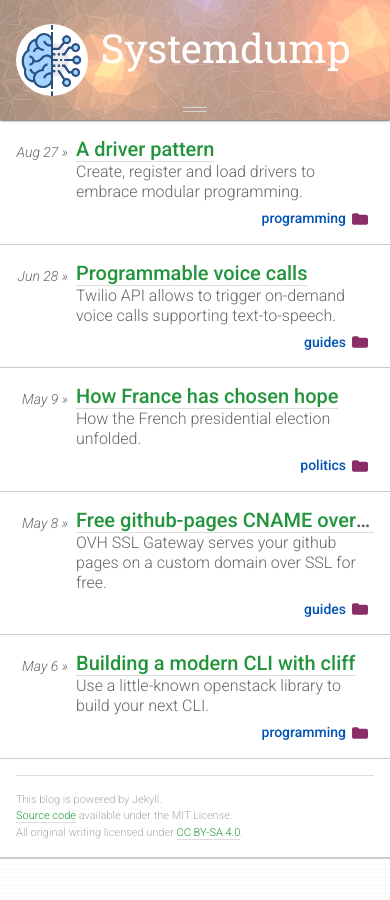
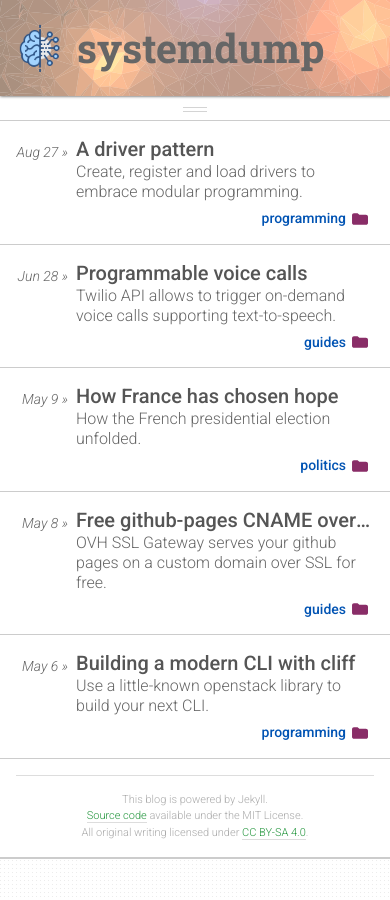
Before and after one commit to xlucas/xlucas.github.io, a Jekyll site: the page built from index.html, in a window 390 px wide. Built offline with Jekyll 4.4.1, drawn with Linux system fonts in a browser that asks for light colours; the list of posts is cut into pages by our own code.

Commit message:
Perfect mobile display
Signed-off-by: Xavier Lucas <xavier.lucas.2@gmail.com>

```diff
--- a/_config.yml
+++ b/_config.yml
@@ -2,9 +2,9 @@
 # Theme Customization #
 #######################
 
-title: Systemdump
+title: systemdump
 author: Xavier Lucas
-description: My thoughts, technical insights and experimentations.
+description: My thoughts, technical insights and experimentations
 url: https://blog.systemdump.org
 repo: https://github.com/xlucas/xlucas.github.io
 
@@ -35,16 +35,10 @@ nav_menu:
 
 projects:
   - title: SVFS
-    teaser: A Virtual File System for Openstack Swift.
+    teaser: A Virtual File System for Openstack Swift
     url: https://github.com/ovh/svfs
     role: Creator
     category: Object Storage
-
-
-#######
-# SEO #
-#######
-
 
 #################
 # Site Settings #
@@ -55,8 +49,6 @@ exclude:
   - Gemfile
   - Gemfile.lock
   - LICENSE
-  - README.md
-  - TODO.md
 
 permalink: /:collection/:path
 
--- a/_layouts/default.html
+++ b/_layouts/default.html
@@ -25,7 +25,7 @@
     <title>{{ title }}</title>
     <meta name="author"       content="{{ site.author }}" />
     <meta name="description"  content="{{ teaser }}" />
-    <link rel="shortcut icon" href="{{ site.baseurl }}/images/favicon.ico" />
+    <link rel="shortcut icon" href="favicon.ico" />
     {% feed_meta %}
     <link rel="stylesheet"    href="{{ site.baseurl }}/style.css">
     <link rel="stylesheet"    href="https://fonts.googleapis.com/css?family=Roboto+Slab:300,400,700|Roboto:500,500i,300,300i|Roboto+Mono">
--- a/style.scss
+++ b/style.scss
@@ -86,13 +86,13 @@
 
 .nameplate__avatar {
   border-radius: 50%;
-  background-color: #fff;
+  background-color: transparent;
   @include bgicon($image: url("{{ site.baseurl }}{{ site.avatar }}"), $size: 100%);
 
   @include mobile-only {
     float: left;
-    width: 4.5rem;
-    height: 4.5rem;
+    width: 3rem;
+    height: 3rem;
     margin-left: 1rem;
     margin-right: 0.8rem;
   }
@@ -105,6 +105,9 @@
 
   @include mobile-only {
     font-size: 2.5rem;
+	color: #666666;
+	font-weight: 700;
+    text-transform: lowercase;
   }
 
   @include tablet-portrait-up {
@@ -376,6 +379,10 @@
     top: -1rem;
     @include edge(top, 1px, #ddd);
   }
+
+  @include mobile-only {
+    text-align: center;
+  }
 }
 
 .colophon__statement { display: block; } // max. one per line
@@ -487,6 +494,14 @@
     background-color: transparent;
   }
 
+  a {
+    border: none;
+	color: inherit;
+  }
+  a:hover {
+    color: #666666;
+  }
+
   @include mobile-only {
     font-size: 1.25rem;
     @include fontweight(bold);
@@ -499,14 +514,6 @@
     font-size: 2rem;
     font-weight: 700;
     margin-top: 5rem;
-
-	a {
-	  border: none;
-	  color: inherit;
-	}
-    a:hover {
-	  color: #666666;
-    }
   }
 }
 .posts__entry-teaser {
@@ -740,12 +747,17 @@
   text-align: center;
 
   img {
+	max-width: 100%;
 	box-shadow: 2px 2px 10px #666666;
   }
 }
 
 .image-container {
   text-align: center;
+
+  img {
+	  max-width: 100%;
+  }
 }
 
 
```
Also changed, not shown: favicon.ico (renamed from images/favicon.ico).
